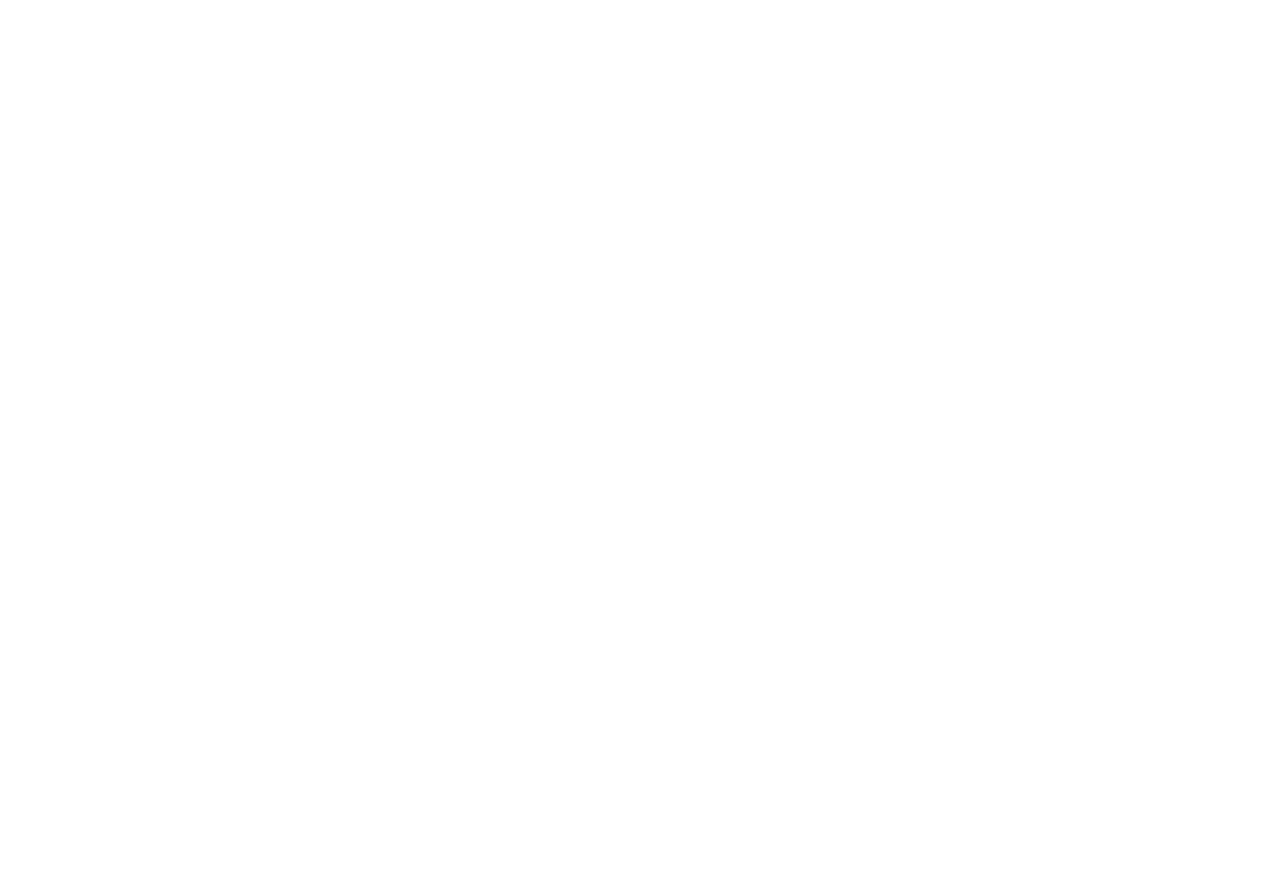
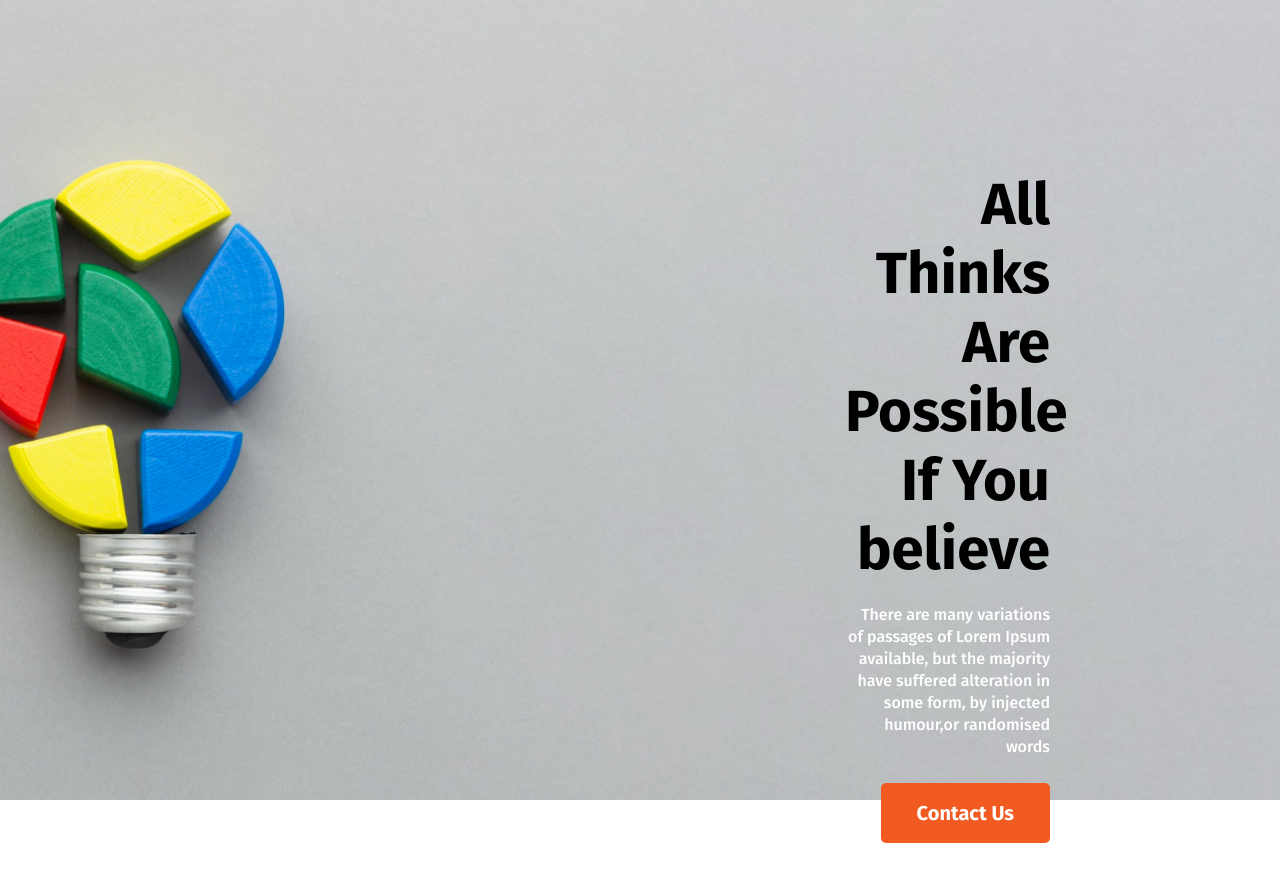
Before and after one commit to OliUllah1/assignment1, a plain HTML site: page index.html in a window 1280 px wide. Before the commit the page ends 800 px from the top, so only its background shows below. Drawn offline with Linux system fonts and the light colour scheme.

Commit message:
header section  add

```diff
--- a/index.html
+++ b/index.html
@@ -6,11 +6,26 @@
     <meta name="viewport" content="width=device-width, initial-scale=1.0">
     <title>My First Assignment</title>
     <link rel="stylesheet" href="style.css">
+    <link href="https://fonts.googleapis.com/css2?family=Fira+Sans:wght@100;300;500;600;700;800;900&family=Lobster&family=Open+Sans:wght@400;500;700;800&display=swap" rel="stylesheet">
 </head>
 <body>
-    <header>
+
+    <!-- Header section start -->
+
+    <header class="header">
+        <div class="header-info">
+            <h1 class="header-tittle">
+                All Thinks Are <br>Possible If You <br>believe
+            </h1>
+            <p class="header-subtittle">There are many variations of passages of Lorem Ipsum available, but the majority have suffered alteration in some form, by injected humour,or randomised words</p>
+            <div class="primary-btn">
+                <button>Contact Us</button>
+            </div>
+        </div>
+
 
     </header>
+    <!-- Header section end -->
     <main>
 
     </main>
--- a/style.css
+++ b/style.css
@@ -1,4 +1,41 @@
 *{
     margin: 0;
     padding: 0;
+    font-family: 'Fira Sans', sans-serif;
 }
+
+/* header section style start */
+
+.header{
+    background-image: url('images/banner/banner2.png');
+    background-repeat: no-repeat;
+    background-position: center;
+    background-size: cover;
+    width: 100%;
+    height: 100vh;
+}
+.header-info{
+    padding: 170px 230px 365px 845px;
+    text-align: right;
+}
+.header-tittle{
+    font-size: 58px;
+    font-weight: 700;
+    margin-bottom: 20px;
+}
+.header-subtittle{
+    color: #FFFFFF;
+    margin-bottom: 25px;
+    line-height: 22px;
+}
+.primary-btn button{
+    padding: 18px 36px;
+    border: 0;
+    border-radius: 5px;
+    background: #F15B22;
+    color: #FFFFFF;
+    font-size: 20px;
+    font-weight: 700;
+
+
+}
```
